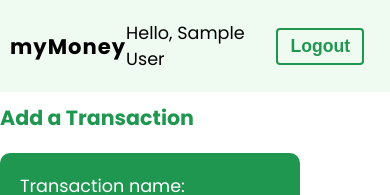
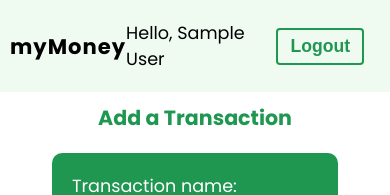
Before and after one commit to Ir-ra/Money-Constructor, a React (Create React App) app: page / in a window 390 px wide. Shown: the top 195 px of the page. Built offline with nearby package versions, Linux system fonts and the light colour scheme; no server answers; the database is empty; sample sign-in values are in the browser's storage.

Commit message:
add css on Home page

```diff
--- a/src/pages/Home/Home.module.css
+++ b/src/pages/Home/Home.module.css
@@ -19,6 +19,16 @@
   background: #1f9751;
   border-radius: 10px;
   max-width: 260px;
+
+}
+
+@media (max-width:500px) {
+  .sidebar {
+    margin: auto;
+  }
+  .sidebar h3 {
+    text-align: center;
+  }
 }
 
 .sidebar input,
```
